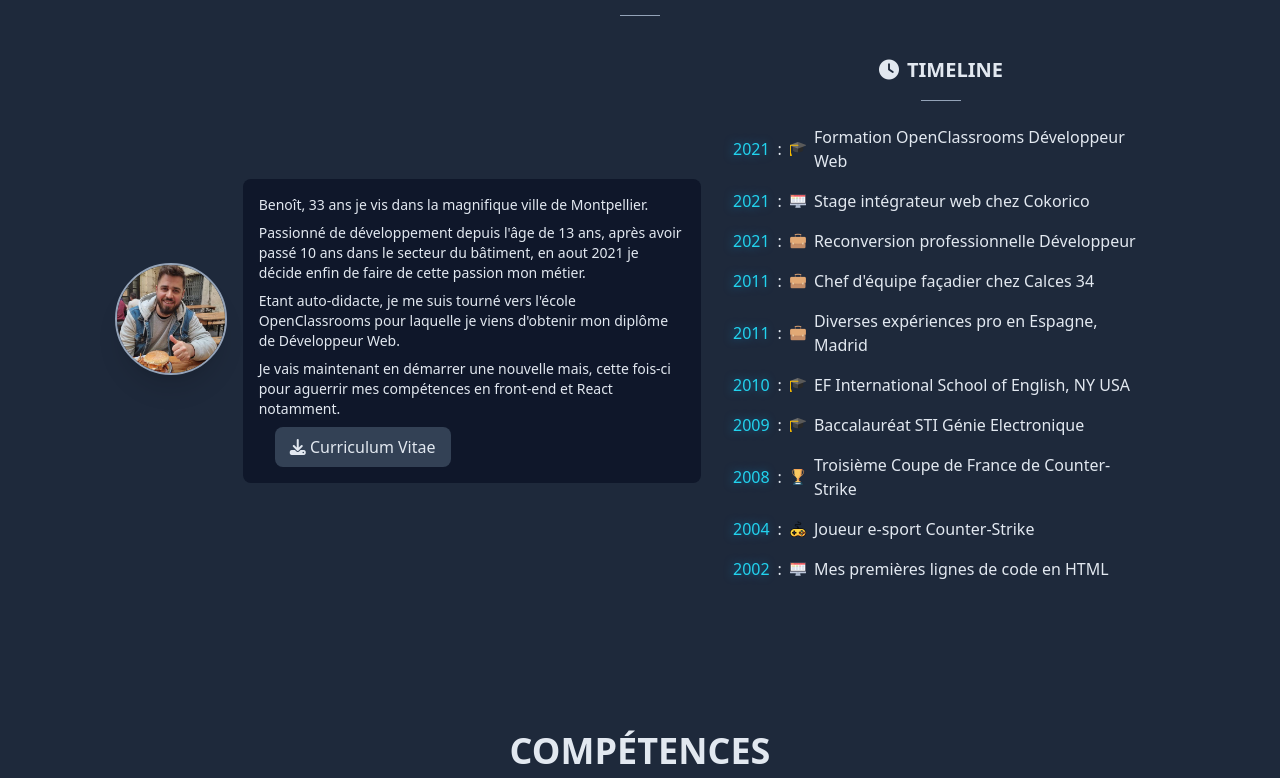
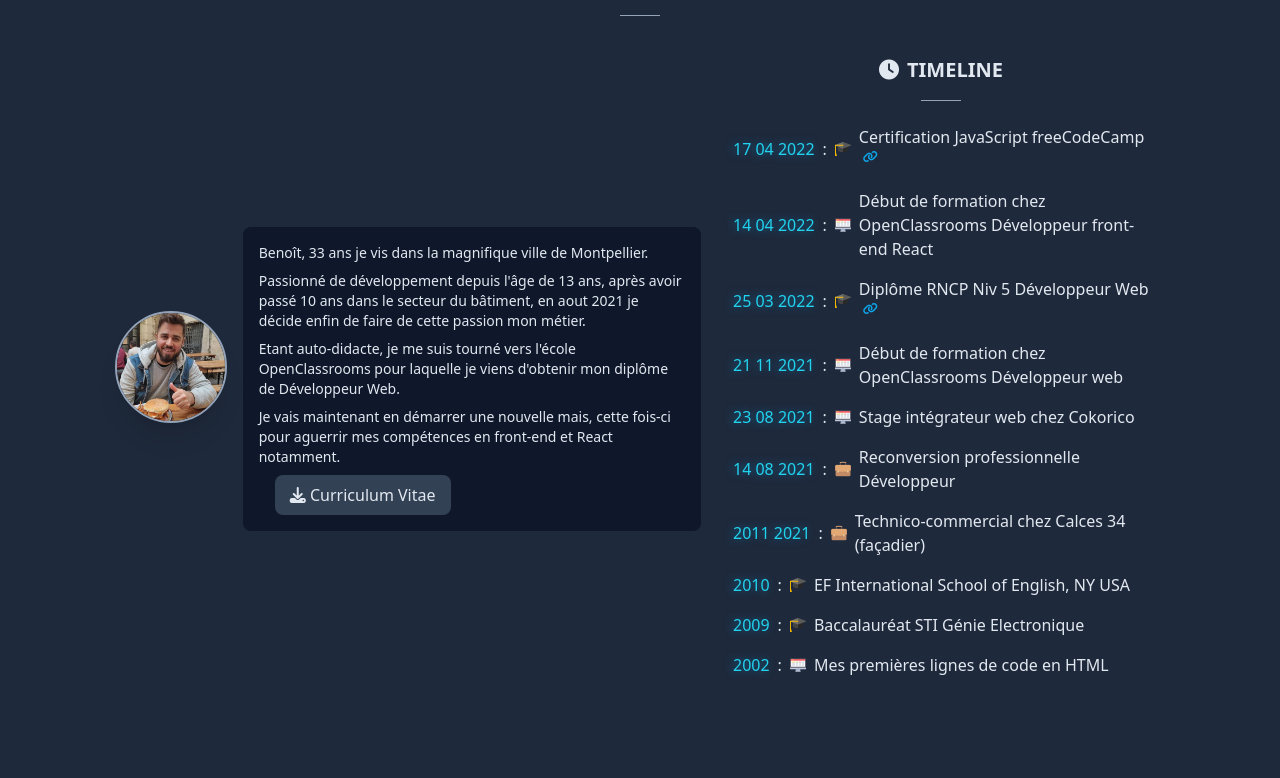
Before and after one commit to bengar-dev/portfolio-react-tailwind, a React (Create React App) app: page / in a window 1280 px wide. Shown: the part 949-1727 px from the top of the page. Built offline with nearby package versions, Linux system fonts and the light colour scheme.

Commit message:
update & fixes

```diff
--- a/src/components/About.js
+++ b/src/components/About.js
@@ -7,6 +7,7 @@ import computer from '../assets/computer.png'
 import suitcase from '../assets/suitcase.png'
 import game from '../assets/joystick.png'
 import trophy from '../assets/trophy.png'
+import classroom from '../assets/classroom.png'
 
 import AOS from 'aos'
 import 'aos/dist/aos.css'
@@ -39,16 +40,16 @@ export default function About() {
           <h2 className='text-center font-bold text-xl text-slate-200 uppercase'><i className='fas fa-clock mr-2' />Timeline</h2>
           <div className='mt-4 ml-auto mr-auto h-px bg-slate-400 w-10'></div>
           <ul className='mt-4 w-full flex flex-col text-slate-200' data-aos="flip-up" data-aos-duration='2000'>
-            <li className='rounded flex items-center transition-all duration-500 hover:bg-slate-900 p-2'><span className='font-medium text-cyan-400 high-blue mr-2'>2021</span> : <img src={graduate} className='ml-2 mr-2 w-4 h-4'/> Formation OpenClassrooms Développeur Web</li>
-            <li className='rounded flex items-center transition-all duration-500 hover:bg-slate-900 p-2'><span className='font-medium text-cyan-400 high-blue mr-2'>2021</span> : <img src={computer} className='ml-2 mr-2 w-4 h-4'/>Stage intégrateur web chez Cokorico</li>
-            <li className='rounded flex items-center transition-all duration-500 hover:bg-slate-900 p-2'><span className='font-medium text-cyan-400 high-blue mr-2'>2021</span> : <img src={suitcase} className='ml-2 mr-2 w-4 h-4'/>Reconversion professionnelle Développeur</li>
-            <li className='rounded flex items-center transition-all duration-500 hover:bg-slate-900 p-2'><span className='font-medium text-cyan-400 high-blue mr-2'>2011</span> :<img src={suitcase} className='ml-2 mr-2 w-4 h-4'/> Chef d'équipe façadier chez Calces 34</li>
-            <li className='rounded flex items-center transition-all duration-500 hover:bg-slate-900 p-2'><span className='font-medium text-cyan-400 high-blue mr-2'>2011</span> : <img src={suitcase} className='ml-2 mr-2 w-4 h-4'/> Diverses expériences pro en Espagne, Madrid</li>
-            <li className='rounded flex items-center transition-all duration-500 hover:bg-slate-900 p-2'><span className='font-medium text-cyan-400 high-blue mr-2'>2010</span> : <img src={graduate} className='ml-2 mr-2 w-4 h-4'/> EF International School of English, NY USA</li>
-            <li className='rounded flex items-center transition-all duration-500 hover:bg-slate-900 p-2'><span className='font-medium text-cyan-400 high-blue mr-2'>2009</span> : <img src={graduate} className='ml-2 mr-2 w-4 h-4'/> Baccalauréat STI Génie Electronique</li>
-            <li className='rounded flex items-center transition-all duration-500 hover:bg-slate-900 p-2'><span className='font-medium text-cyan-400 high-blue mr-2'>2008</span> : <img src={trophy} className='ml-2 mr-2 w-4 h-4'/> Troisième Coupe de France de Counter-Strike</li>
-            <li className='rounded flex items-center transition-all duration-500 hover:bg-slate-900 p-2'><span className='font-medium text-cyan-400 high-blue mr-2'>2004</span> : <img src={game} className='ml-2 mr-2 w-4 h-4'/> Joueur e-sport Counter-Strike</li>
-            <li className='rounded flex items-center transition-all duration-500 hover:bg-slate-900 p-2'><span className='font-medium text-cyan-400 high-blue mr-2'>2002</span> : <img src={computer} className='ml-2 mr-2 w-4 h-4'/> Mes premières lignes de code en HTML</li>
+          <li className='rounded flex items-center transition-all duration-500 hover:bg-slate-900 p-2'><span className='min-w-max font-medium text-cyan-400 high-blue mr-2'>17 04 2022</span> : <img src={graduate} className='ml-2 mr-2 w-4 h-4'/> <a href='#' alt='certification freecodecamp javascript' className='transition-all hover:text-rose-400 hover:underline'>Certification JavaScript freeCodeCamp<sup><i className='fas fa-link text-sky-500 p-1' /></sup></a></li>
+          <li className='rounded flex items-center transition-all duration-500 hover:bg-slate-900 p-2'><span className='min-w-max font-medium text-cyan-400 high-blue mr-2'>14 04 2022</span> : <img src={computer} className='ml-2 mr-2 w-4 h-4'/> Début de formation chez OpenClassrooms Développeur front-end React</li>
+            <li className='rounded flex items-center transition-all duration-500 hover:bg-slate-900 p-2'><span className='min-w-max font-medium text-cyan-400 high-blue mr-2'>25 03 2022</span> : <img src={graduate} className='ml-2 mr-2 w-4 h-4'/> <a href='https://benoitgarcia.fr/ftp/OC-devweb.pdf' alt='certification freecodecamp javascript' className='transition-all hover:text-rose-400 hover:underline'>Diplôme RNCP Niv 5 Développeur Web<sup><i className='fas fa-link text-sky-500 p-1' /></sup></a></li>
+            <li className='rounded flex items-center transition-all duration-500 hover:bg-slate-900 p-2'><span className='min-w-max font-medium text-cyan-400 high-blue mr-2'>21 11 2021</span> : <img src={computer} className='ml-2 mr-2 w-4 h-4'/> Début de formation chez OpenClassrooms Développeur web</li>
+            <li className='rounded flex items-center transition-all duration-500 hover:bg-slate-900 p-2'><span className='min-w-max font-medium text-cyan-400 high-blue mr-2'>23 08 2021</span> : <img src={computer} className='ml-2 mr-2 w-4 h-4'/>Stage intégrateur web chez Cokorico</li>
+            <li className='rounded flex items-center transition-all duration-500 hover:bg-slate-900 p-2'><span className='min-w-max font-medium text-cyan-400 high-blue mr-2'>14 08 2021</span> : <img src={suitcase} className='ml-2 mr-2 w-4 h-4'/>Reconversion professionnelle Développeur</li>
+            <li className='rounded flex items-center transition-all duration-500 hover:bg-slate-900 p-2'><span className='min-w-max font-medium text-cyan-400 high-blue mr-2'>2011 2021</span> :<img src={suitcase} className='ml-2 mr-2 w-4 h-4'/> Technico-commercial chez Calces 34 (façadier)</li>
+            <li className='rounded flex items-center transition-all duration-500 hover:bg-slate-900 p-2'><span className='min-w-max font-medium text-cyan-400 high-blue mr-2'>2010</span> : <img src={graduate} className='ml-2 mr-2 w-4 h-4'/> EF International School of English, NY USA</li>
+            <li className='rounded flex items-center transition-all duration-500 hover:bg-slate-900 p-2'><span className='min-w-max font-medium text-cyan-400 high-blue mr-2'>2009</span> : <img src={graduate} className='ml-2 mr-2 w-4 h-4'/> Baccalauréat STI Génie Electronique</li>
+            <li className='rounded flex items-center transition-all duration-500 hover:bg-slate-900 p-2'><span className='min-w-max font-medium text-cyan-400 high-blue mr-2'>2002</span> : <img src={computer} className='ml-2 mr-2 w-4 h-4'/> Mes premières lignes de code en HTML</li>
           </ul>
         </div>
       </div>
--- a/src/components/Projects.js
+++ b/src/components/Projects.js
@@ -54,9 +54,9 @@ export default function Projects() {
                 <p className='text-slate-200 text-sm'>Refonte du dernier projet fullstack pendant ma formation Developpeur web chez OpenClassrooms
                 Réalisation d'un résau social pour l'entreprise fictive Groupomania. Utilisation de Redux côté front à la place de RecoilJS & refactorisation du code.</p>
                 <p className='flex items-center space-x-2 mt-2 mb-2 text-slate-300 text-sm font-medium'>Technologies utilisées : <i className='ml-1 fab fa-react text-cyan-400' /> <img src={tailwind} className='w-4 h-4' /> <i className='fab fa-node-js text-emerald-400' /> <i className='text-xs fas fa-database text-sky-400' /></p>
-                <div className='mb-0 mt-auto flex space-x-2'>
-                <button onClick={(e) => e.preventDefault(targetWindow('groupomania-yt'))} className='transition-all w-1/4 duration-200 mt-auto mb-0 bg-slate-600 hover:bg-slate-800 font-medium text-sm text-slate-200 rounded p-2'><i className='fas fa-video mr-2' />Vidéo présentation</button>
-                <button onClick={(e) => e.preventDefault(targetWindow('groupomania'))} className='transition-all w-3/4 duration-200 mt-auto mb-0 bg-slate-600 hover:bg-slate-800 font-medium text-sm text-slate-200 rounded p-2'><i className='fas fa-link mr-2' />Voir le projet</button>
+                <div className='mb-0 mt-auto flex flex-col lg:flex-row space-y-2 lg:space-x-2'>
+                <button onClick={(e) => e.preventDefault(targetWindow('groupomania-yt'))} className='transition-all w-full lg:w-1/4 duration-200 mt-auto mb-0 bg-slate-600 hover:bg-slate-800 font-medium text-sm text-slate-200 rounded p-2'><i className='fas fa-video mr-2' />Vidéo présentation</button>
+                <button onClick={(e) => e.preventDefault(targetWindow('groupomania'))} className='transition-all w-full lg:w-3/4 duration-200 mt-auto mb-0 bg-slate-600 hover:bg-slate-800 font-medium text-sm text-slate-200 rounded p-2'><i className='fas fa-link mr-2' />Voir le projet</button>
                 </div>
             </div>
           </article>
```
Also changed, not shown: src/assets/classroom.png (added), src/dist/output.css.
